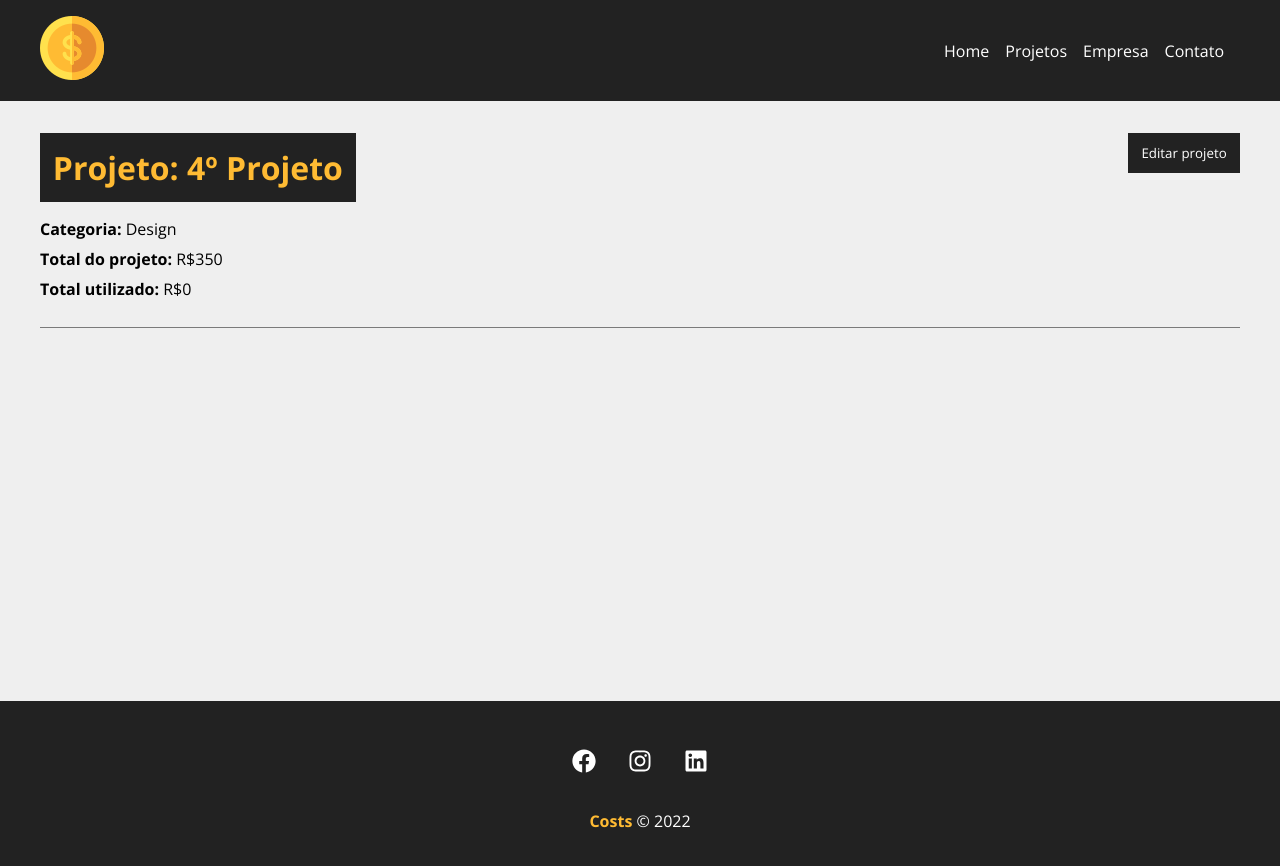
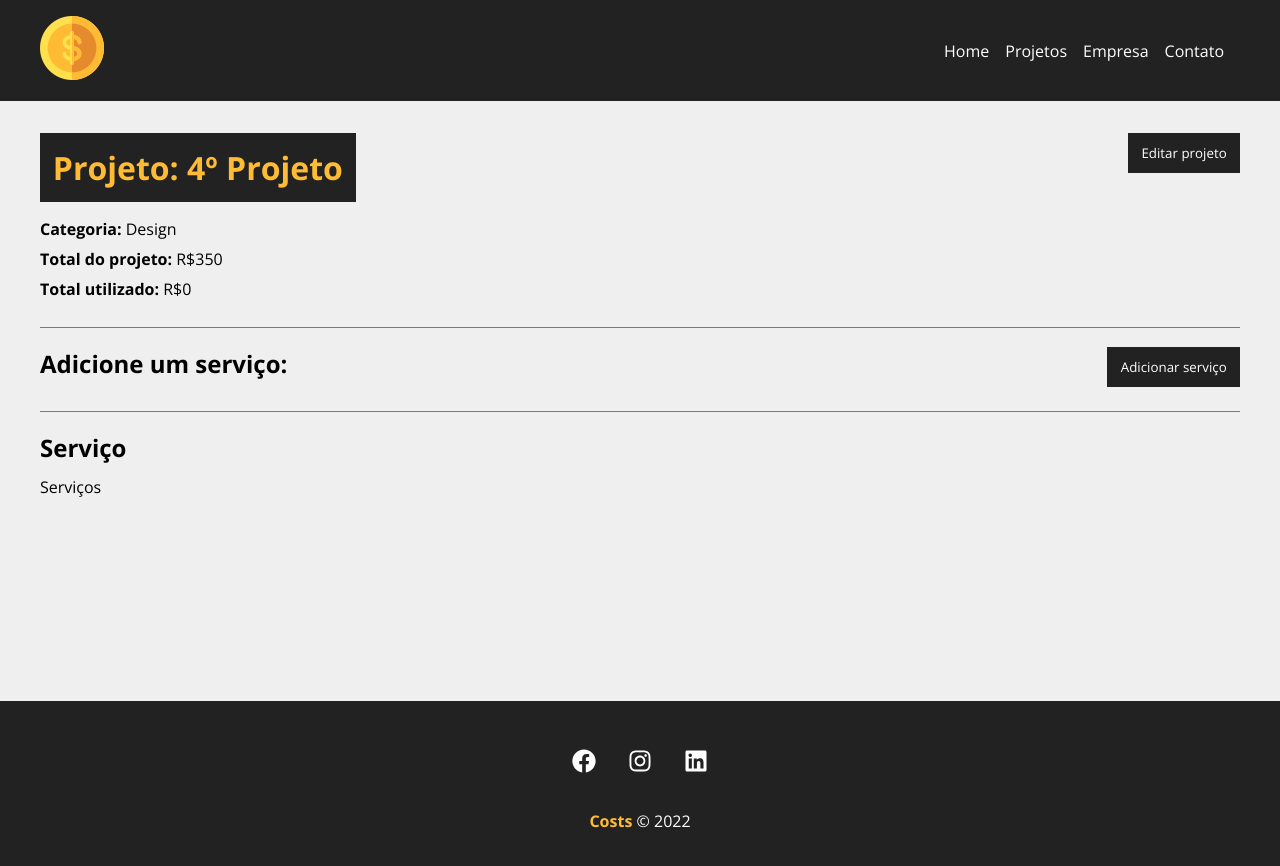
Before and after one commit to edinaldofcs/Projeto-Custos-React, a React (Create React App) app: page /project/1 in a window 1280 px wide. Shown: the top 866 px of the page. Built offline with nearby package versions, Linux system fonts and the light colour scheme; data requests are answered from the project's data file.

Commit message:
Aula33-Criando-Area-sv

```diff
--- a/src/components/pages/SingleProject.js
+++ b/src/components/pages/SingleProject.js
@@ -14,6 +14,7 @@
     const [showProjectForm, setShowProjectForm] = useState(false)
     const [message, setMessage] = useState('');
     const [type, setType] = useState('');
+    const [showServiceForm, setShowServiceForm] = useState(false);
 
     useEffect(() => {
 
@@ -40,6 +41,9 @@
     }
 
     function editPost(project) {
+
+        setMessage('')
+
         if (project.budget < project.cost) {
             //mensagem
             setMessage('O orçamento deve ser maior que o custo')
@@ -62,6 +66,10 @@
                 setType('success')
             })
             .catch(err => console.log(`singleProject-Erro-Update: ${err}`))
+    }
+
+    function toggleServiceForm(){
+        setShowServiceForm(!showServiceForm)
     }
 
     return (
@@ -98,6 +106,18 @@
                                 </div>
                             )}
                         </div>
+                        <div className={styles.service_container}>
+                                <h2>Adicione um serviço:</h2>
+                                <button className={styles.btn} onClick={toggleServiceForm}>
+                                {!showServiceForm ? 'Adicionar serviço' : 'Fechar'}
+                            </button>
+                            <div className={styles.project_info}>
+                                {showServiceForm && <div>Form</div>}
+                            </div>
+                        </div>
+                        <h2>Serviço</h2>
+                        <Container customClass="start"/>
+                                <p>Serviços</p>
                     </Container>
                 </div>
             ) : (
```
